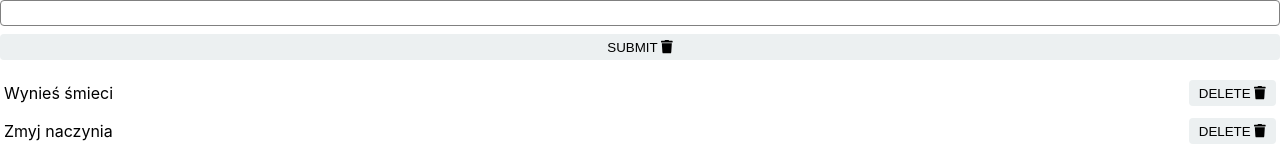
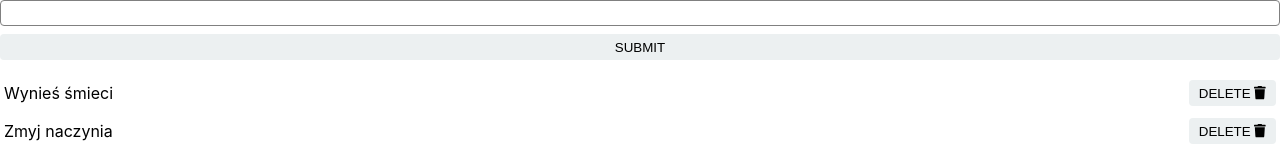
Before and after one commit to coderoadpl/frontend--react--project-3.4, a React (Create React App) app: page / in a window 1280 px wide. Shown: the top 160 px of the page. Built offline with nearby package versions, Linux system fonts and the light colour scheme.

Commit message:
Fixed button icon

```diff
--- a/src/components/Button/Button.js
+++ b/src/components/Button/Button.js
@@ -2,12 +2,12 @@ import React from 'react'
 import PropTypes from 'prop-types'
 
 import { FontAwesomeIcon } from '@fortawesome/react-fontawesome'
-import { faTrash } from '@fortawesome/free-solid-svg-icons'
 
 import classes from './styles.module.css'
 
 export const Button = (props) => {
   const {
+    icon,
     children,
     className,
     ...otherProps
@@ -19,15 +19,23 @@ export const Button = (props) => {
       {...otherProps}
     >
       {children}
-      {' '}
-      <FontAwesomeIcon
-        icon={faTrash}
-      />
+      {
+        icon ?
+          <span>
+            {' '}
+            <FontAwesomeIcon
+              icon={icon}
+            />
+          </span>
+          :
+          null
+      }
     </button>
   )
 }
 
 Button.propTypes = {
+  icon: PropTypes.object,
   children: PropTypes.node,
   className: PropTypes.string
 }
--- a/src/components/TaskItem/TaskItem.js
+++ b/src/components/TaskItem/TaskItem.js
@@ -1,5 +1,7 @@
 import React from 'react'
 import PropTypes from 'prop-types'
+
+import { faTrash } from '@fortawesome/free-solid-svg-icons'
 
 import classes from './styles.module.css'
 
@@ -28,6 +30,7 @@ export const TaskItem = (props) => {
         {text}
       </span>
       <Button
+        icon={faTrash}
         onClick={(e) => deleteTask(id)}
       >
         DELETE
```
